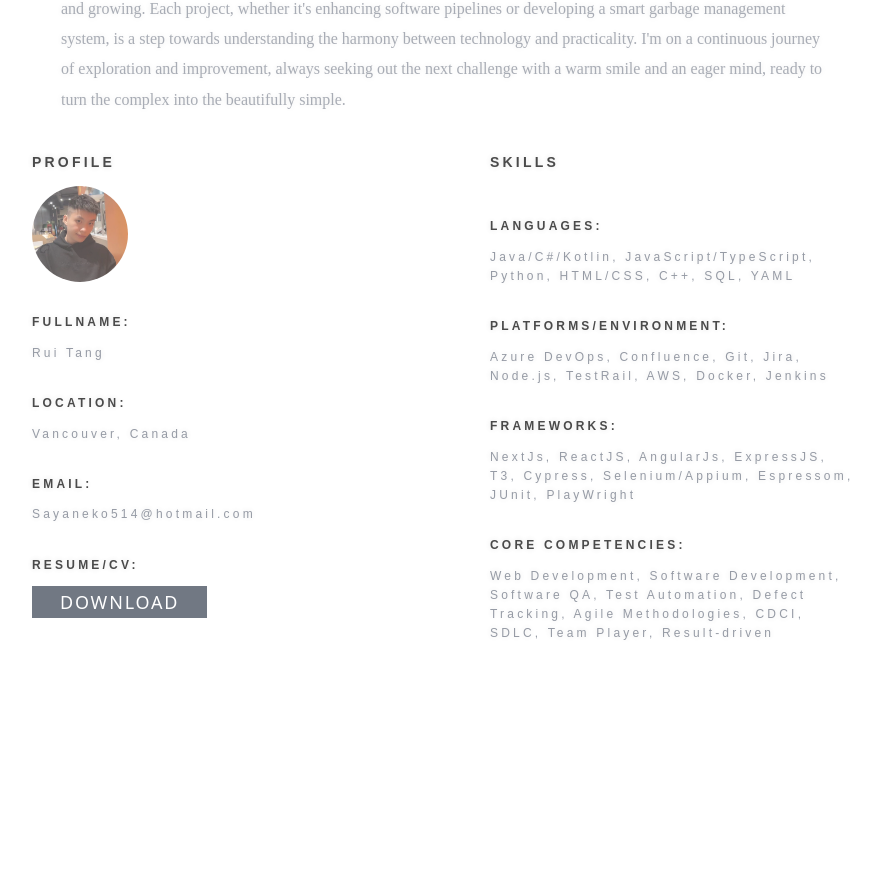
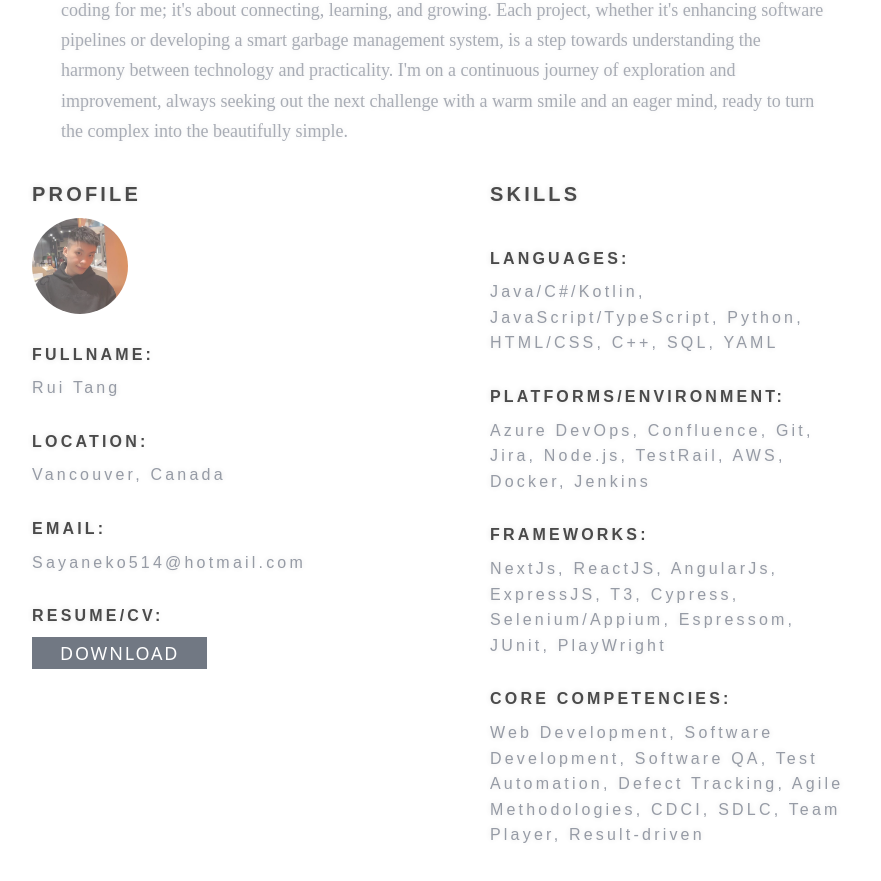
Before and after one commit to sayaneko514/my-portfolio, a Next.js app: page / in a window 1280 px wide. Shown: the part 1169-2050 px from the top of the page, without its empty margins (195-1076 px from the left). Before the commit the page ends 1957 px from the top, so only its background shows below. Built offline with nearby package versions, Linux system fonts and the light colour scheme.

Commit message:
Change font size
Enlarge font size for better readability

```diff
--- a/app/components/about-section/about-content/index.tsx
+++ b/app/components/about-section/about-content/index.tsx
@@ -9,7 +9,7 @@ const AboutContent = () => {
         <>
             <div className="flex flex-wrap md:flex-nowrap px-[14rem]">
                 <div className="w-full md:w-1/2 p-4" data-aos="fade-right" data-aos-delay="2800">
-                    <h3 className="text-lg uppercase font-bold text-sm tracking-widest"
+                    <h3 className="text-xl uppercase font-bold text-sm tracking-widest"
                         style={{
                             fontFamily: '"Poppins", sans-serif',
                             lineHeight: '3rem',
@@ -22,7 +22,7 @@ const AboutContent = () => {
                     </div>
                     <ul className="list-none">
                         <li>
-                            <p className="text-xs uppercase font-bold tracking-widest mt-5"
+                            <p className="text-base uppercase font-bold tracking-widest mt-5"
                                 style={{
                                     fontFamily: '"Poppins", sans-serif',
                                     lineHeight: '2.6rem',
@@ -30,7 +30,7 @@ const AboutContent = () => {
                                     textShadow: '0 0 6px rgba(0, 0, 0, 0.2)'
                                 }}>FullName:
                             </p>
-                            <p className="text-xs text-gray-500 tracking-widest"
+                            <p className="text-base text-gray-500 tracking-widest"
                                 style={{
                                     fontFamily: '"Poppins", sans-serif',
                                     lineHeight: 1.6,
@@ -40,7 +40,7 @@ const AboutContent = () => {
                             </p>
                         </li>
                         <li>
-                            <p className="text-xs uppercase font-bold tracking-widest mt-5"
+                            <p className="text-base uppercase font-bold tracking-widest mt-5"
                                 style={{
                                     fontFamily: '"Poppins", sans-serif',
                                     lineHeight: '2.6rem',
@@ -48,7 +48,7 @@ const AboutContent = () => {
                                     textShadow: '0 0 6px rgba(0, 0, 0, 0.2)'
                                 }}>Location:
                             </p>
-                            <p className="text-gray-500 text-xs tracking-widest"
+                            <p className="text-gray-500 text-base tracking-widest"
                                 style={{
                                     fontFamily: '"Poppins", sans-serif',
                                     lineHeight: 1.6,
@@ -58,7 +58,7 @@ const AboutContent = () => {
                             </p>
                         </li>
                         <li>
-                            <p className="text-xs uppercase font-bold tracking-widest mt-5"
+                            <p className="text-base uppercase font-bold tracking-widest mt-5"
                                 style={{
                                     fontFamily: '"Poppins", sans-serif',
                                     lineHeight: '2.6rem',
@@ -66,7 +66,7 @@ const AboutContent = () => {
                                     textShadow: '0 0 6px rgba(0, 0, 0, 0.2)'
                                 }}>Email:
                             </p>
-                            <p className="text-gray-500 text-xs tracking-widest"
+                            <p className="text-gray-500 text-base tracking-widest"
                                 style={{
                                     fontFamily: '"Poppins", sans-serif',
                                     lineHeight: 1.6,
@@ -76,7 +76,7 @@ const AboutContent = () => {
                             </p>
                         </li>
                         <li>
-                            <p className="text-xs uppercase font-bold tracking-widest mt-5"
+                            <p className="text-base uppercase font-bold tracking-widest mt-5"
                                 style={{
                                     fontFamily: '"Poppins", sans-serif',
                                     lineHeight: '2.6rem',
@@ -91,7 +91,7 @@ const AboutContent = () => {
                 </div>
 
                 <div className="w-full md:w-1/2 p-4" data-aos="fade-left" data-aos-delay="2800">
-                    <h3 className="text-lg uppercase font-bold text-sm tracking-widest"
+                    <h3 className="text-xl uppercase font-bold text-sm tracking-widest"
                         style={{
                             fontFamily: '"Poppins", sans-serif',
                             lineHeight: '3rem',
@@ -101,7 +101,7 @@ const AboutContent = () => {
                     </h3>
                     <ul className="list-none">
                         <li>
-                            <p className="text-xs uppercase font-bold tracking-widest mt-5"
+                            <p className="text-base uppercase font-bold tracking-widest mt-5"
                                 style={{
                                     fontFamily: '"Poppins", sans-serif',
                                     lineHeight: '2.6rem',
@@ -109,7 +109,7 @@ const AboutContent = () => {
                                     textShadow: '0 0 6px rgba(0, 0, 0, 0.2)'
                                 }}>Languages:
                             </p>
-                            <p className="text-xs text-gray-500 tracking-widest"
+                            <p className="text-base text-gray-500 tracking-widest"
                                 style={{
                                     fontFamily: '"Poppins", sans-serif',
                                     lineHeight: 1.6,
@@ -119,7 +119,7 @@ const AboutContent = () => {
                             </p>
                         </li>
                         <li>
-                            <p className="text-xs uppercase font-bold tracking-widest mt-5"
+                            <p className="text-base uppercase font-bold tracking-widest mt-5"
                                 style={{
                                     fontFamily: '"Poppins", sans-serif',
                                     lineHeight: '2.6rem',
@@ -127,7 +127,7 @@ const AboutContent = () => {
                                     textShadow: '0 0 6px rgba(0, 0, 0, 0.2)'
                                 }}>Platforms/Environment:
                             </p>
-                            <p className="text-gray-500 text-xs tracking-widest"
+                            <p className="text-gray-500 text-base tracking-widest"
                                 style={{
                                     fontFamily: '"Poppins", sans-serif',
                                     lineHeight: 1.6,
@@ -137,7 +137,7 @@ const AboutContent = () => {
                             </p>
                         </li>
                         <li>
-                            <p className="text-xs uppercase font-bold tracking-widest mt-5"
+                            <p className="text-base uppercase font-bold tracking-widest mt-5"
                                 style={{
                                     fontFamily: '"Poppins", sans-serif',
                                     lineHeight: '2.6rem',
@@ -145,7 +145,7 @@ const AboutContent = () => {
                                     textShadow: '0 0 6px rgba(0, 0, 0, 0.2)'
                                 }}>Frameworks:
                             </p>
-                            <p className="text-gray-500 text-xs tracking-widest"
+                            <p className="text-gray-500 text-base tracking-widest"
                                 style={{
                                     fontFamily: '"Poppins", sans-serif',
                                     lineHeight: 1.6,
@@ -155,7 +155,7 @@ const AboutContent = () => {
                             </p>
                         </li>
                         <li>
-                            <p className="text-xs uppercase font-bold tracking-widest mt-5"
+                            <p className="text-base uppercase font-bold tracking-widest mt-5"
                                 style={{
                                     fontFamily: '"Poppins", sans-serif',
                                     lineHeight: '2.6rem',
@@ -163,7 +163,7 @@ const AboutContent = () => {
                                     textShadow: '0 0 6px rgba(0, 0, 0, 0.2)'
                                 }}>Core Competencies:
                             </p>
-                            <p className="text-gray-500 text-xs tracking-widest"
+                            <p className="text-gray-500 text-base tracking-widest"
                                 style={{
                                     fontFamily: '"Poppins", sans-serif',
                                     lineHeight: 1.6,
--- a/app/components/about-section/about-intro/index.tsx
+++ b/app/components/about-section/about-intro/index.tsx
@@ -42,7 +42,7 @@ const AboutIntro = () => {
 
     return (
         <>
-            <h2 data-aos="fade-up" className="text-highlight uppercase font-bold text-sm tracking-widest text-center" id="about-section-title"
+            <h2 data-aos="fade-up" className="text-highlight uppercase font-bold text-base tracking-widest text-center" id="about-section-title"
                 style={{
                     fontFamily: '"Poppins", sans-serif',
                     lineHeight: 0.565,
@@ -51,7 +51,7 @@ const AboutIntro = () => {
                 }}>
                 About
             </h2>
-            <h5 ref={h5Ref} className="text-2xl text-center pt-2 font-bold tracking-widest" id="about-intro-title"
+            <h5 ref={h5Ref} className="text-3xl text-center pt-2 font-bold tracking-widest" id="about-intro-title"
                 style={{
                     fontFamily: '"Poppins", sans-serif',
                     lineHeight: '2rem',
@@ -67,7 +67,7 @@ const AboutIntro = () => {
                 )}
             </h5>
             <div data-aos="fade-up" data-aos-delay="3000" className="container mb-[3rem]">
-                <p className="text-left text-gray-500 pt-6 px-[15rem]" id="about-intro-content"
+                <p className="text-left text-lg text-gray-500 pt-6 px-[15rem]" id="about-intro-content"
                     style={{
                         fontFamily: '"Lora", serif',
                         lineHeight: '1.9rem',
--- a/package.json
+++ b/package.json
@@ -1,6 +1,6 @@
 {
   "name": "nextjs",
-  "version": "0.3.0",
+  "version": "0.3.1",
   "private": true,
   "scripts": {
     "dev": "next dev",
```
